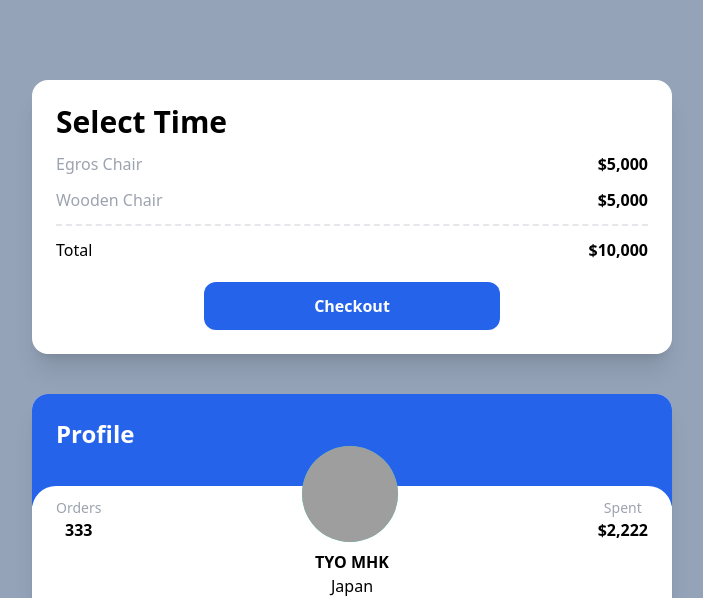
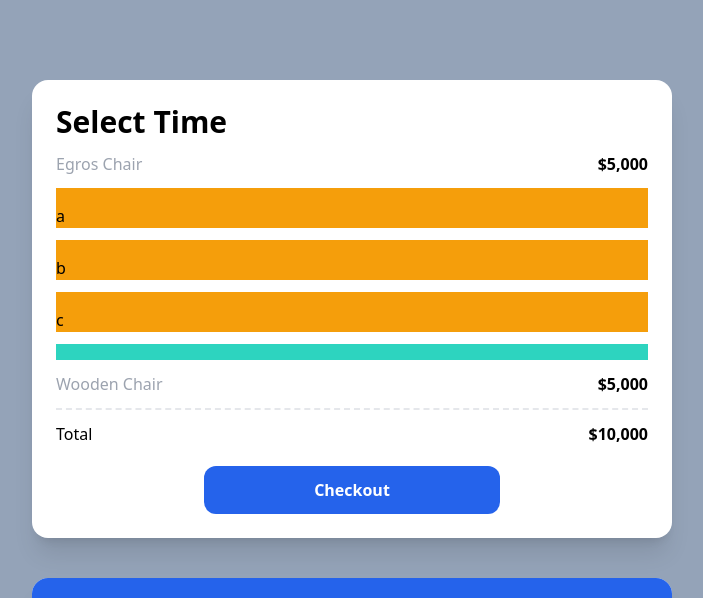
Before and after one commit to tyomhk2015/jpmarket, a Next.js app: page / in a window 1280 px wide. Shown: the top 598 px of the page, without its empty margins (288-991 px from the left). Built offline with nearby package versions, Linux system fonts and the light colour scheme; grey boxes are pictures that could not be loaded.

Commit message:
More tailwind.css

```diff
--- a/pages/twcss/orders.tsx
+++ b/pages/twcss/orders.tsx
@@ -15,6 +15,13 @@ const orders: NextPage = () => {
             <span className='text-gray-400'>Egros Chair</span>
             <span className='font-semibold'>$5,000</span>
           </div>
+          {['a', 'b', 'c', ''].map((item, index) => {
+            return (
+              <div key={index} className='flex justify-between mt-3 pt-4 bg-amber-500 empty:bg-teal-400'>
+                {item}
+              </div>
+            );
+          })}
           <div className='flex justify-between mt-3'>
             <span className='text-gray-400'>Wooden Chair</span>
             <span className='font-semibold'>$5,000</span>
```
